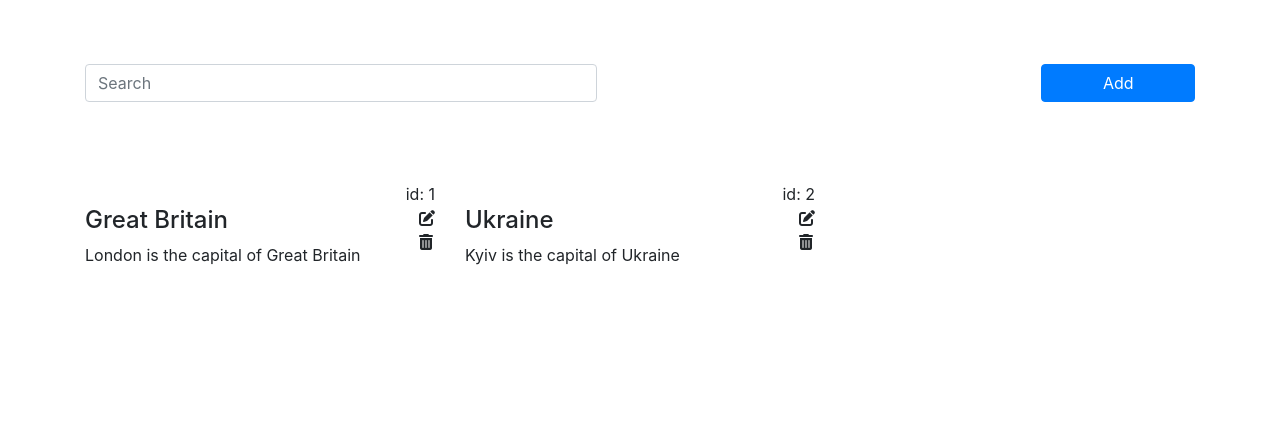
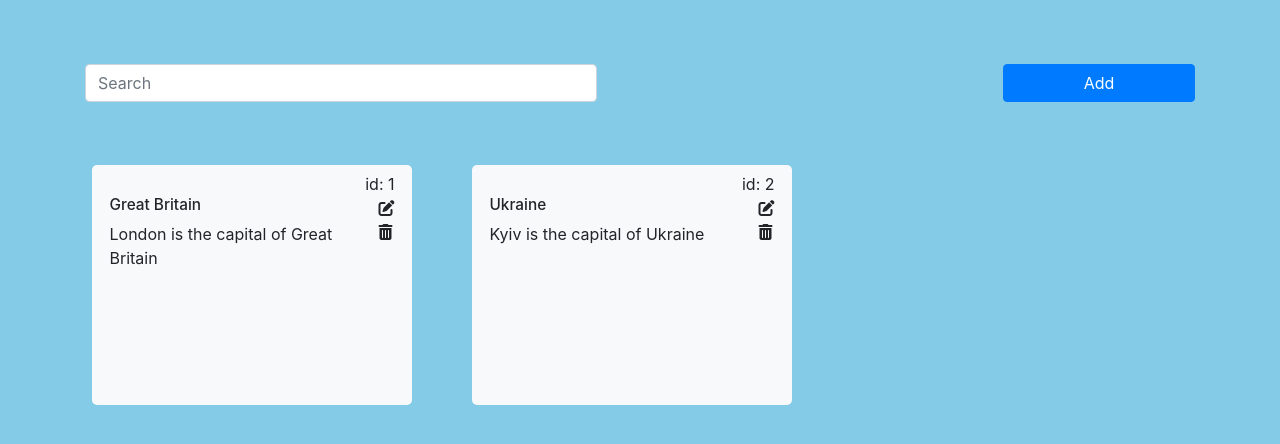
Before and after one commit to vitgrey/post, an Angular app: page /show-post in a window 1280 px wide. Shown: the top 444 px of the page. Built offline with nearby package versions, Linux system fonts and the light colour scheme.

Commit message:
last status

```diff
--- a/src/app/components/change-post/change-post.component.html
+++ b/src/app/components/change-post/change-post.component.html
@@ -1,3 +1,4 @@
+<div class="container">
   <div class="col-sm-12 pt-5">
     <div class="col-md-12">
       <form id="articleForm" #articleForm="ngForm" (ngSubmit)="onArticleSubmitForm(articleForm)" novalidat>
@@ -36,3 +37,4 @@
       </form>
     </div>
   </div>
+</div>
--- a/src/app/components/show-post/show-post.component.html
+++ b/src/app/components/show-post/show-post.component.html
@@ -15,6 +15,7 @@
 <div class="container">
   <div class="row">
     <div class="col-md-4" *ngFor="let article of articles">
+      <div class="bg-light article">
         <span>id: {{article.id}}</span><br>
 
         <div class="icon">
@@ -23,8 +24,14 @@
           <i title="Delete" class="fas fa-trash-alt" aria-hidden="true" data-toggle="modal"
              (click)="onClickArticleDelete(article.id)"></i>
         </div>
-      <h4>{{article.title}}</h4>
-      <p>{{article.content}}</p>
+        <h4 class="title">{{article.title}}</h4>
+        <div class="box">
+          <div>
+            <p class="content">{{article.content}}</p>
+          </div>
+        </div>
+      </div>
+
 
       <!--Delete modal-->
 
--- a/src/app/components/show-post/show-post.component.scss
+++ b/src/app/components/show-post/show-post.component.scss
@@ -1,6 +1,7 @@
 .container {
-  margin-top: 10vh;
+  margin-top: 7vh;
 }
+
 .icon {
   float: right;
   margin-bottom: 8vh;
@@ -17,9 +18,65 @@
   width: 40vw;
 }
 .add button {
-  width: 12vw;
+  width: 15vw;
 }
 
 span {
   float: right;
 }
+
+.article {
+  border-radius: 5px;
+  padding: 2% 5% 0% 5%;
+  margin: 2%;
+  height: 30vh;
+  width: 25vw;
+}
+
+.title {
+  font-size: 1.5vw;
+}
+
+.title {
+  font-size: 1.2vw;
+}
+
+.box {
+  overflow: hidden;
+  height: 15vh;
+  width: 20vw;
+  line-height: 3vh;
+}
+
+.box:before {
+  content: "";
+  float: left;
+  width: 5px;
+  height: 100px;
+}
+
+.box > *:first-child {
+  float: right;
+  width: 100%;
+  margin-left: -5px;
+}
+
+.box:after {
+  content: "\02026";
+  box-sizing: content-box;
+  float: right;
+  position: relative;
+  top: -25px;
+  left: 100%;
+  width: 3em;
+  margin-left: -3em;
+  padding-right: 5px;
+  text-align: right;
+  background-size: 100% 100%;
+  background: linear-gradient(
+    to right,
+    rgba(255, 255, 255, 0),
+    white 50%,
+    white
+  );
+}
--- a/src/styles.scss
+++ b/src/styles.scss
@@ -1,4 +1,8 @@
 /* You can add global styles to this file, and also import other style files */
+body {
+  background-color: rgba(79, 181, 221, 0.7);
+}
+
 i {
   cursor: pointer;
 }
```
Lines whose indentation alone changed are shown as unchanged.
